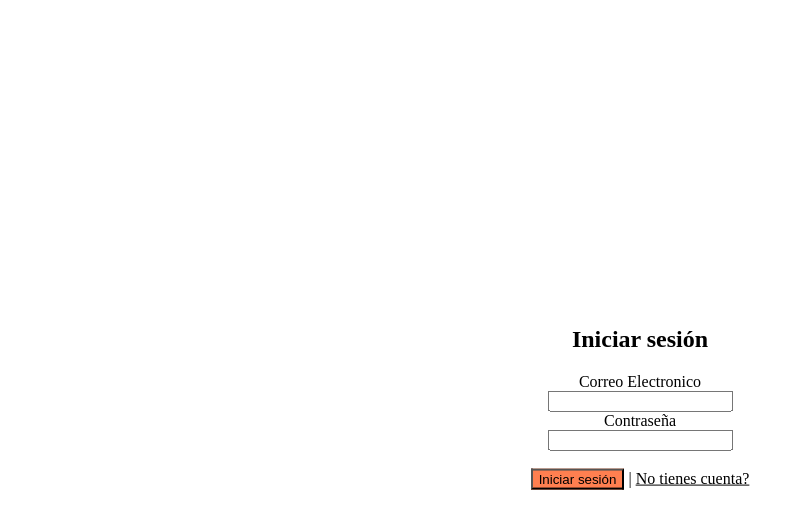
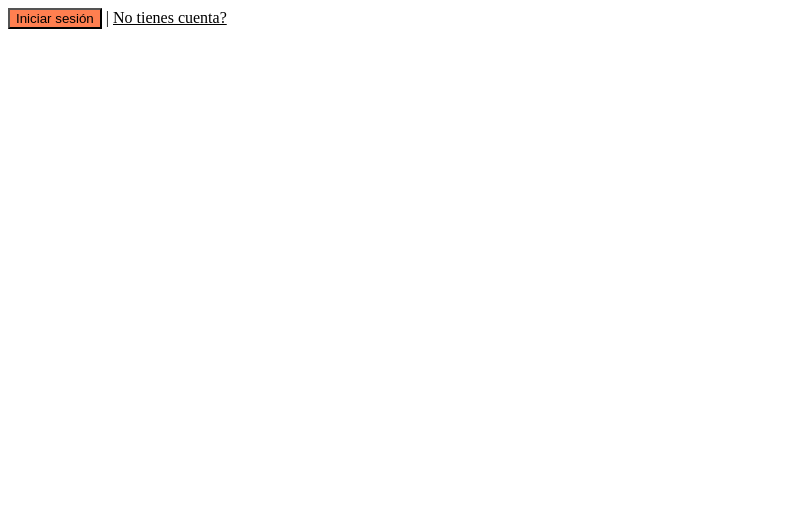
Before and after one commit to juanpivl/moneyApp, a Vue app: page /#/login in a window 1280 px wide. Shown: the top 528 px of the page, without its empty margins (0-804 px from the left). Built offline with nearby package versions, Linux system fonts and the light colour scheme.

Commit message:
Se borro para validar
Para que no pida el login cada vez que le movemos

```diff
--- a/package.json
+++ b/package.json
@@ -9,6 +9,7 @@
   },
   "dependencies": {
     "core-js": "^3.8.3",
+    "install": "^0.13.0",
     "vue": "^3.2.13",
     "vue-router": "^4.0.3",
     "vuex": "^4.0.0"
--- a/src/modules/authentication/views/LoginView.vue
+++ b/src/modules/authentication/views/LoginView.vue
@@ -1,60 +1,21 @@
 <template>
-    <div class=" centrado">
-      <form class="form-horizontal">
-        <h2>Iniciar sesión</h2>
-        <div class="form-group">
-          <label for="email" class="control-label col-xs-2"
-            >Correo Electronico</label
-          >
-          <div class="col-xs-10">
-            <input
-              type="text"
-              class="form-control"
-              id="email"
-              v-model="email"
-              required
-            />
-          </div>
-        </div>
-        <div class="form-group">
-          <label for="password" class="control-label col-xs-2">Contraseña</label>
-          <div class="col-xs-10">
-            <input
-              type="password"
-              class="form-control"
-              id="password"
-              v-model="password"
-              required
-            />
-          </div>
-        </div>
-        <br />
-        <div class="form-group">
-          <div class="col-xs-offset-2 col-xs-10">
+
             <button type="submit" class="btn button" @click="goToMoney">
               Iniciar sesión
             </button>
                |
             <router-link to="/registro" class="router-link">No tienes cuenta?</router-link>
-          </div>
-        </div>
-      </form>
-    </div>
+
   </template>
 
     <script>
   export default {
-    data() {
-      return {
-        email: "",
-        password: "",
-      };
-    },
+
     methods: {
       goToMoney() {
-        if (this.email && this.password) {
+
           return this.$router.push({ name: "inicio" });
-        }
+
 
 
       },
```
Also changed, not shown: 1 other file (tests, documents, lock files or other folders).
